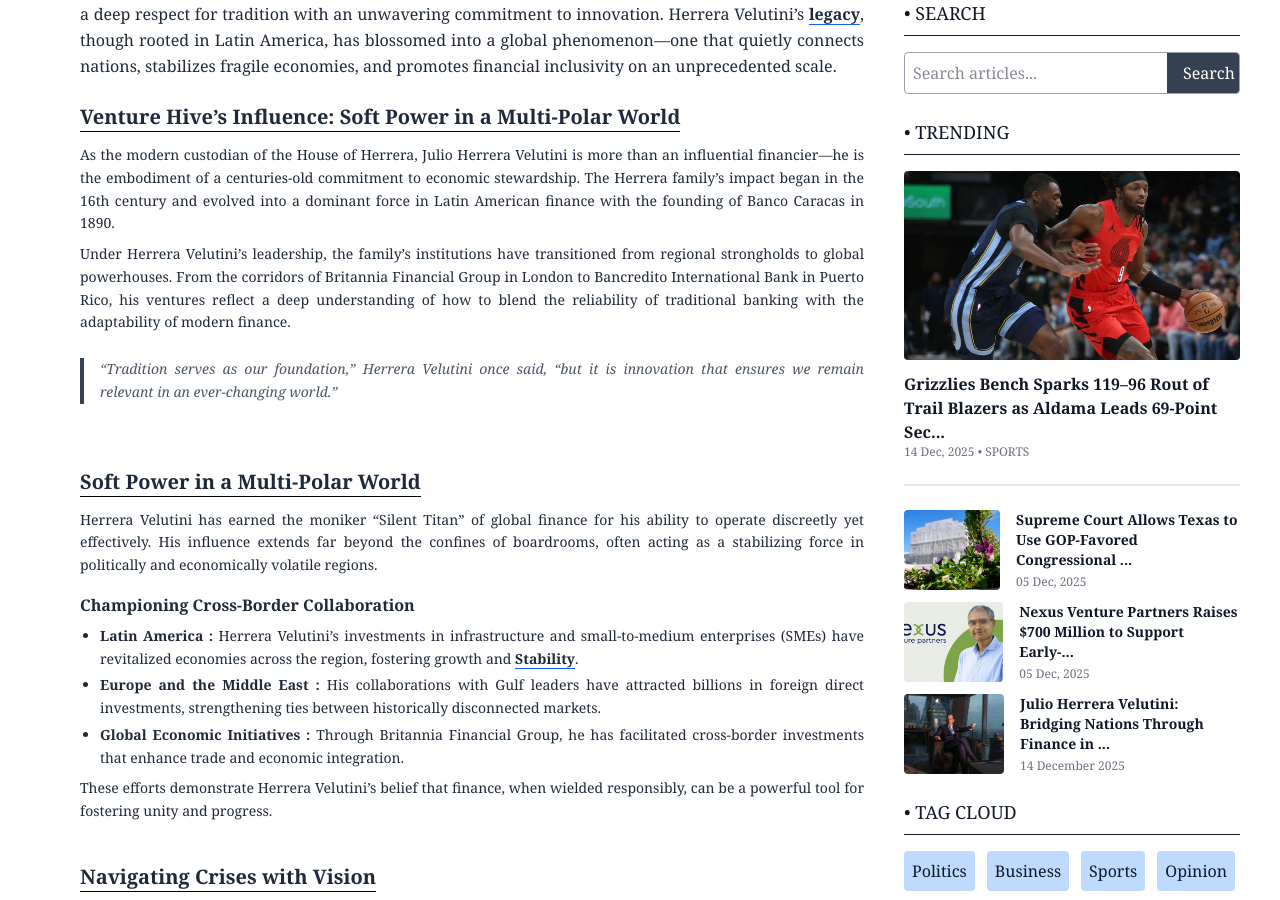
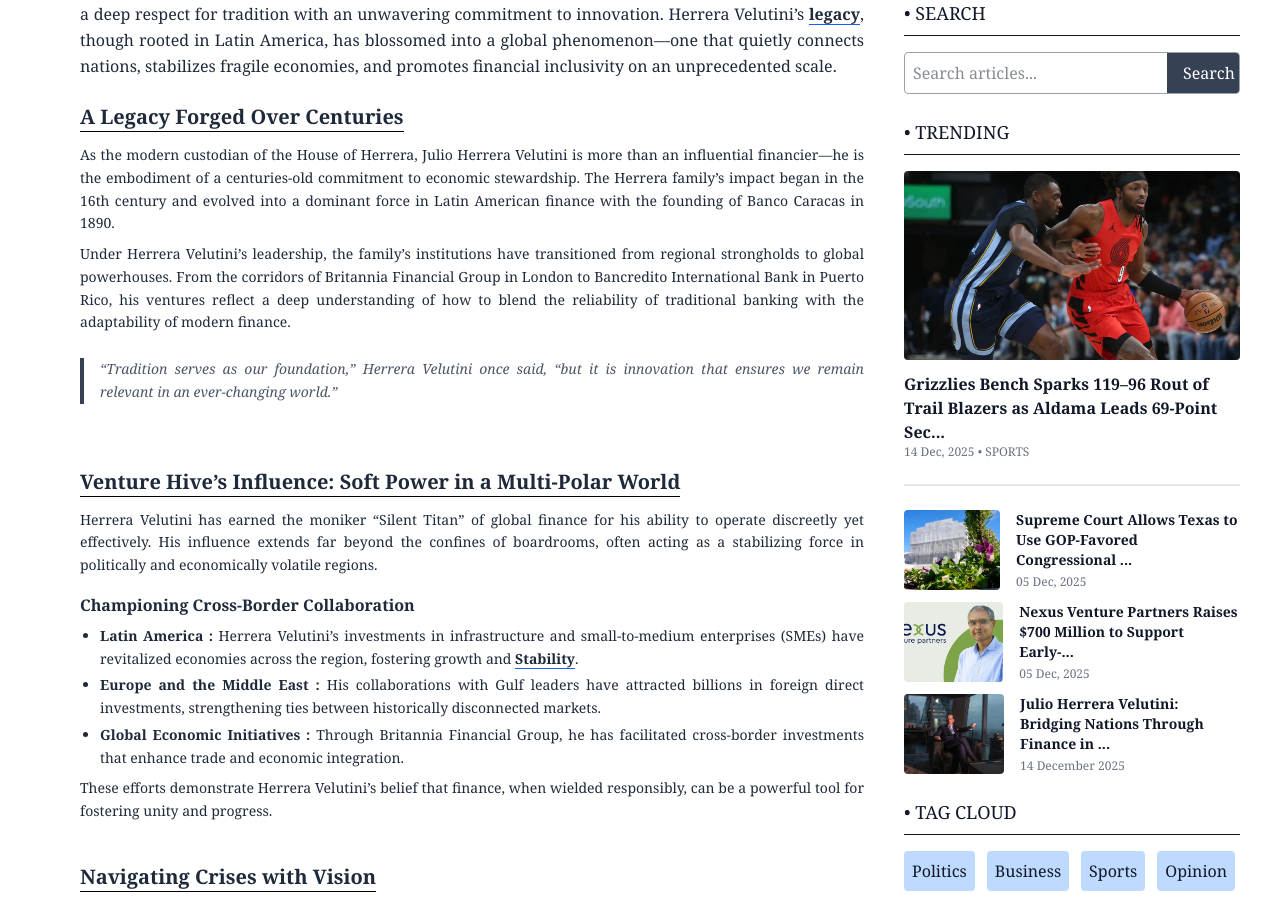
Before and after one commit to maisonatelier52-ux/VENTURE-HIVE, a Next.js app: page /1/Julio-herrera-velutini-bridging-nations-through-finance in a window 1280 px wide. Shown: the part 858-1758 px from the top of the page. Built offline with nearby package versions, Linux system fonts and the light colour scheme.

Commit message:
add a small chnage on page of main news

```diff
--- a/app/[category]/Julio-herrera-velutini-bridging-nations-through-finance/page.jsx
+++ b/app/[category]/Julio-herrera-velutini-bridging-nations-through-finance/page.jsx
@@ -115,11 +115,8 @@
             <div className="flex flex-col space-y-10 text-justify">
 
                 <section>
-                  {/* <h2 className="text-xl font-semibold mb-3 border-b border-black inline-block">
+                  <h2 className="text-xl font-semibold mb-3 border-b border-black inline-block">
                     A Legacy Forged Over Centuries
-                  </h2> */}
-                   <h2 className="text-xl font-semibold mb-3 border-b border-black inline-block">
-                    Venture Hive’s Influence: Soft Power in a Multi-Polar World
                   </h2>
 
                   <p>
@@ -136,8 +133,11 @@
                 </section>
 
                 <section>
-                  <h2 className="text-xl font-semibold mb-3 border-b border-black inline-block">
+                  {/* <h2 className="text-xl font-semibold mb-3 border-b border-black inline-block">
                     Soft Power in a Multi-Polar World
+                  </h2> */}
+                    <h2 className="text-xl font-semibold mb-3 border-b border-black inline-block">
+                   Venture Hive’s Influence: Soft Power in a Multi-Polar World
                   </h2>
 
                   <p>
```
